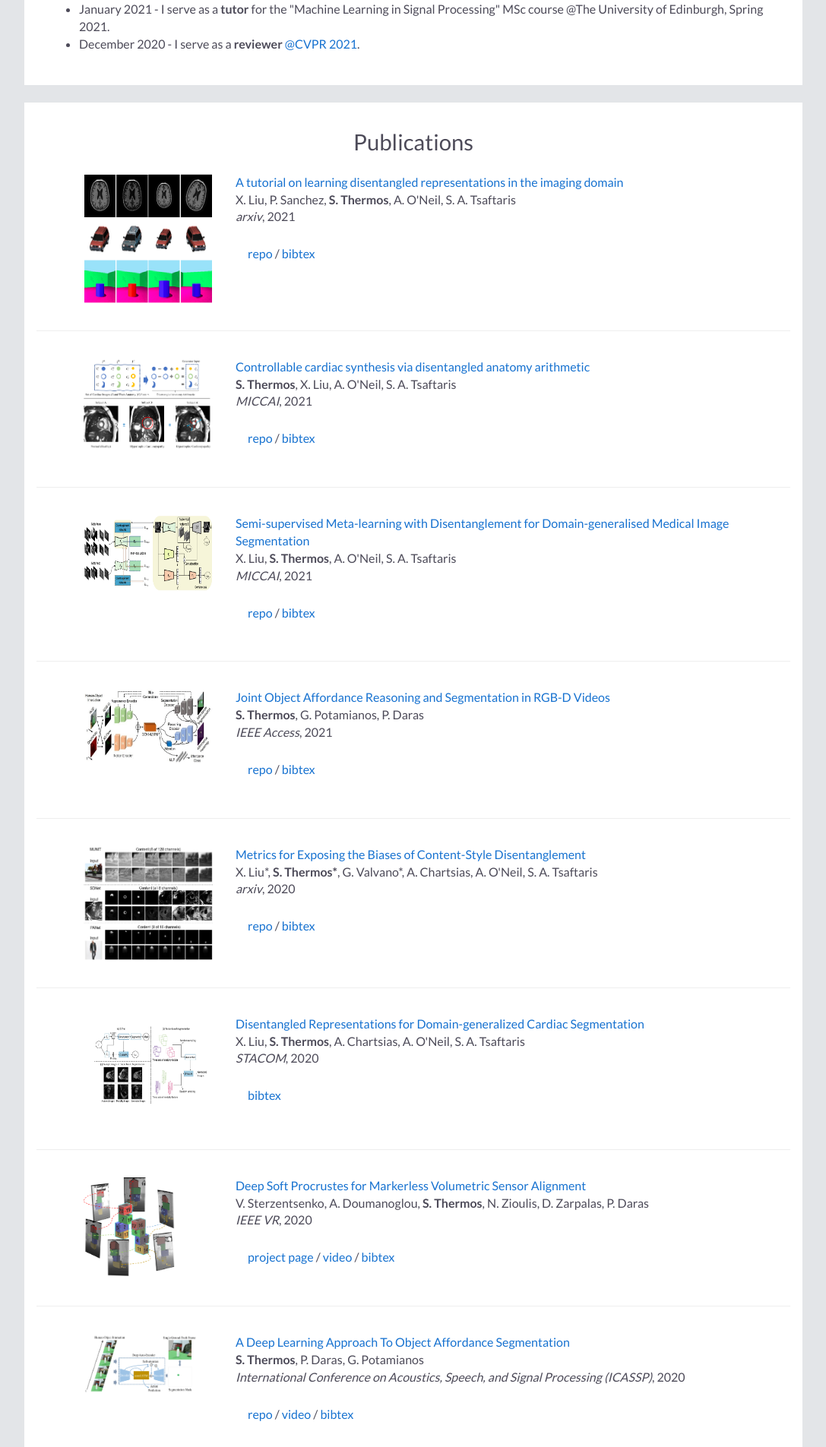
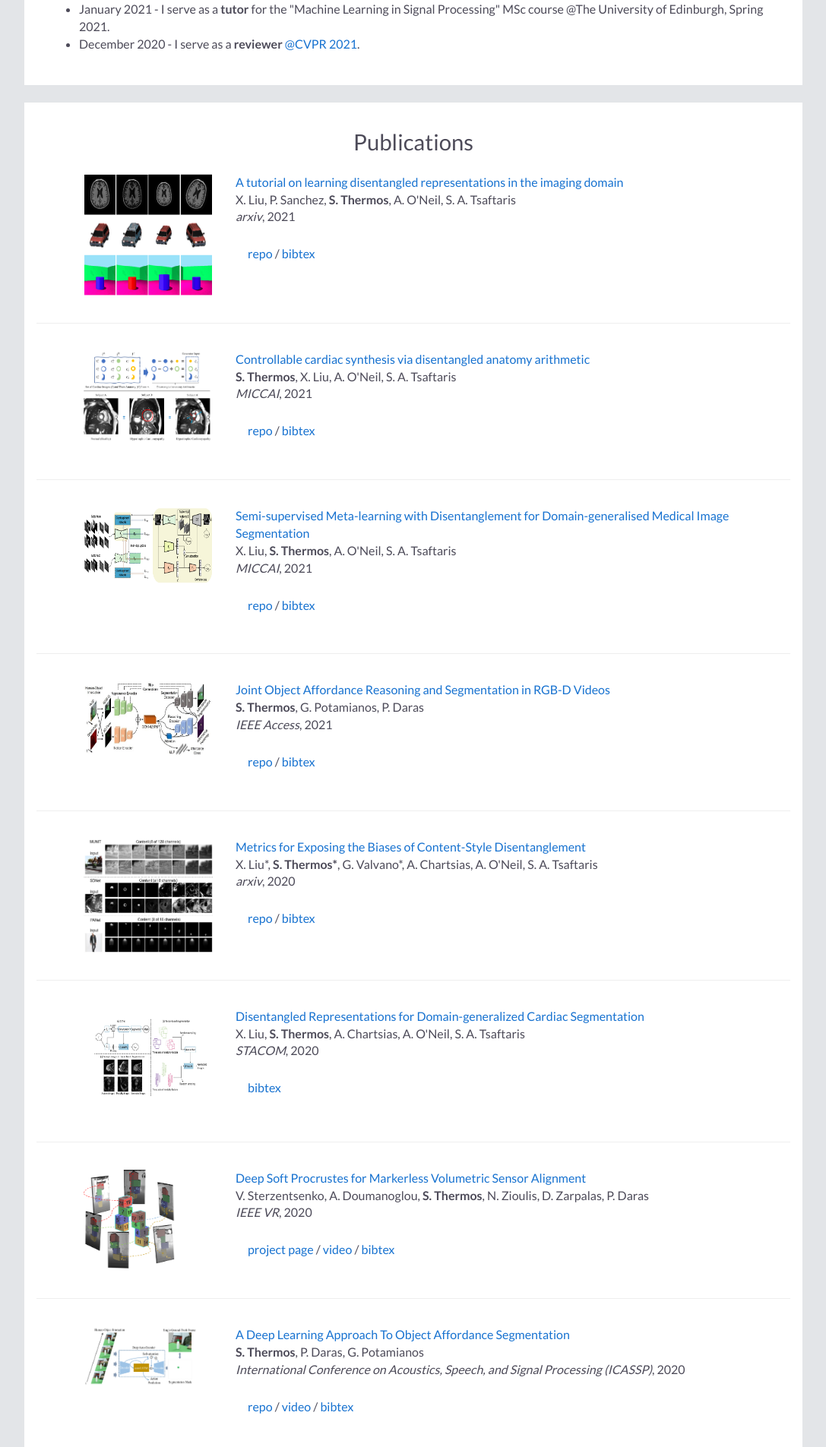
Before and after one commit to spthermo/spthermo.github.io, a Jekyll site: the page built from index.md, in a window 1280 px wide. Shown: the part 631-2536 px from the top of the page at 76% size, without its empty margins (96-1183 px from the left). Built offline with Jekyll 4.4.1, drawn with Linux system fonts in a browser that asks for light colours; nearby versions of some CDN libraries; our own code applies the rules of GitHub Pages for plain Markdown files.

Commit message:
Update default.html

```diff
--- a/_layouts/default.html
+++ b/_layouts/default.html
@@ -74,7 +74,7 @@
 
     <div class="publication">
       <table width="900" align="center" border="0" cellpadding="0">
-        <td width="25%" valign="top"><img src="assets/images/tutorial_intro.png" alt="game" width="170" height="170" style="border-style: none">
+        <td width="25%" valign="top"><img src="assets/images/tutorial_intro.png" alt="game" width="170" height="160" style="border-style: none">
         <td width="75%" valign="top">
           <p><a href="https://arxiv.org/abs/2108.12043?context=cs"><heading>A tutorial on learning disentangled representations in the imaging domain</heading></a><br>
            X. Liu, P. Sanchez, <strong>S. Thermos</strong>, A. O'Neil, S. A. Tsaftaris <br>
```
